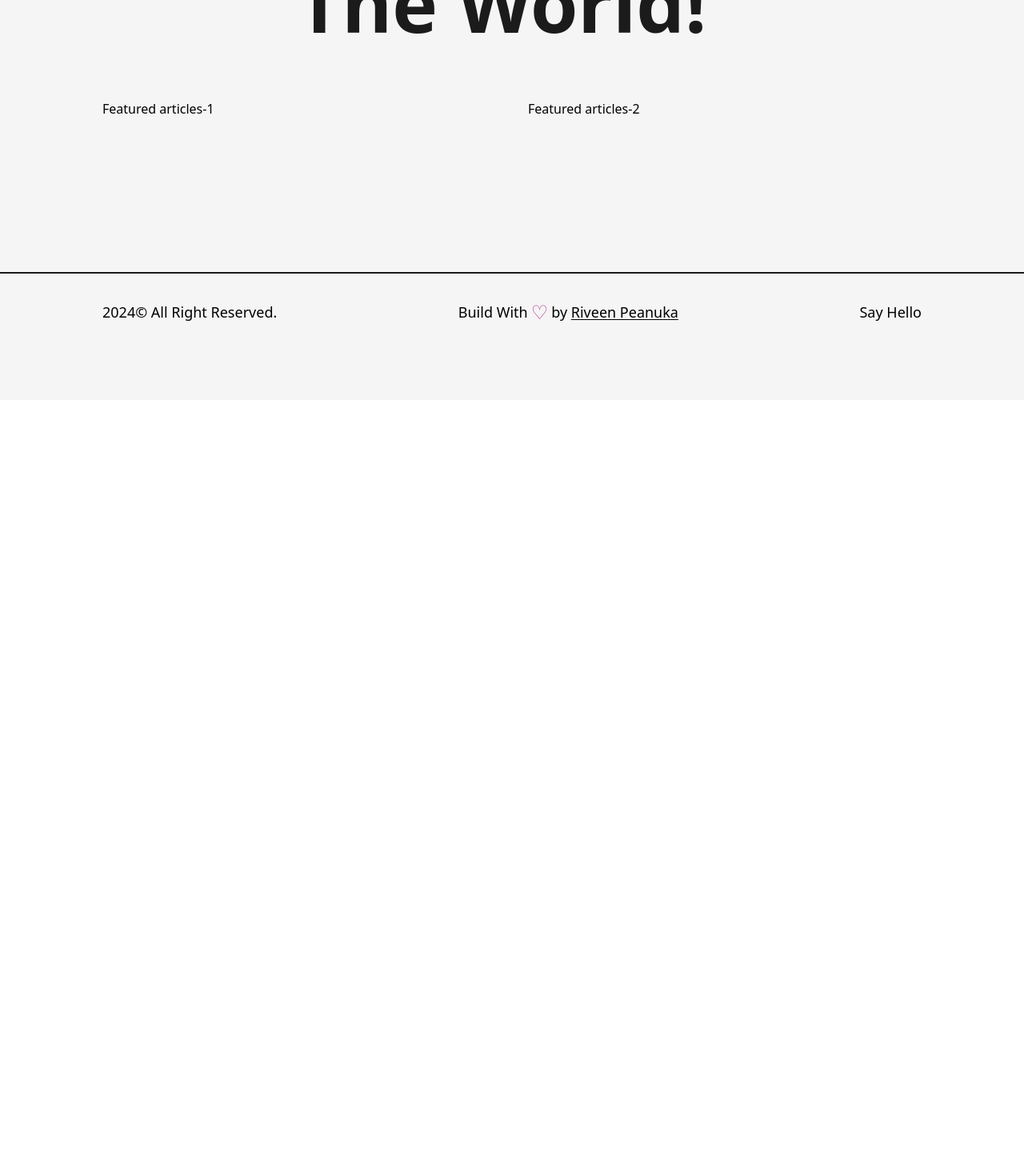
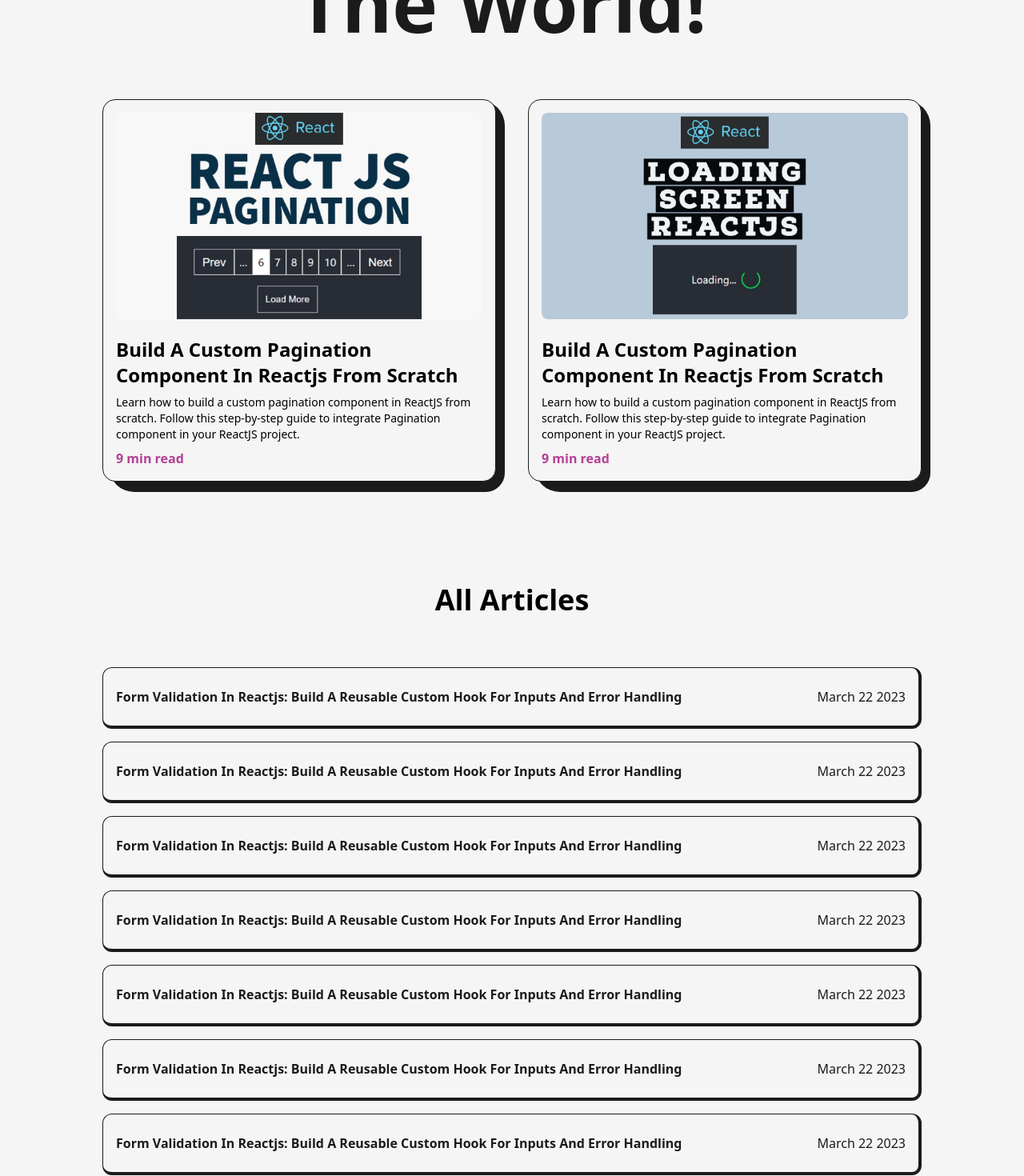
Before and after one commit to spriveen/Portfolio, a Next.js app: page /articles in a window 1280 px wide. Shown: the part 300-1770 px from the top of the page at 80% size. Before the commit the page ends 800 px from the top, so only its background shows below. Built offline with nearby package versions, Linux system fonts and the light colour scheme.

Commit message:
update articles.js

```diff
--- a/src/pages/articles.js
+++ b/src/pages/articles.js
@@ -1,24 +1,54 @@
-import React from 'react'
-import Head from 'next/head'
-import Layout from '@/components/Layout'
-import AnimatedText from '@/components/AnimatedText'
-import Image from 'next/image'
-import Link from 'next/link'
+import React from 'react';
+import Head from 'next/head';
+import Layout from '@/components/Layout';
+import AnimatedText from '@/components/AnimatedText';
+import Image from 'next/image';
+import Link from 'next/link';
+import articles1 from "../../public/images/articles/pagination component in reactjs.jpg";
+import articles2 from "../../public/images/articles/create loading screen in react js.jpg";
+import { motion } from 'framer-motion';
+import articles3 from "../../public/images/articles/create modal component in react using react portals.png";
 
+
+
+const FramerImage = motion(Image);
+
+const Article=({img,date,link,title}) => {
+       return(
+        <li className='relative w-full p-4 py-6 my-4 rounded-xl flex items-center
+        justify-between bg-light text-dark first:mt-0 border border-solid border-dark
+        border-r-4 border-b-4
+        '>
+          <Link href={link} target="_blank">
+          <h2 className="capitalize  text-x1 font-semibold hover:underline">{title}</h2>
+          </Link>
+          <span>{date}</span>
+        </li>
+       )
+}
 
  const FeaturedArticle = ({img,title,time,summary,link})=>{
   return(
-    <li>
+    <li className='relative col-span-1 w-full p-4 bg-light border border-solid border-dark rounded-2xl'>
+      <div className='absolute top-0 -right-3 -z-10 w-[101%] h-[103%] rounded-[2rem] bg-dark
+     rounded-br-3xl
+     '/>
       <Link
         href={link}
         target="_blank"
-        className="w-full cursor-pointer overflow-hidden rounded-lg"
+        className="w-full inline-block cursor-pointer overflow-hidden rounded-lg"
       >
-        <Image src={img} alt={title} className="w-full h-auto" />
+        <FramerImage src={img} alt={title} className="w-full h-auto"
+        whileHover={{scale:1.05}}
+        transtition={{duration:0.2}}
+
+        />
+         </Link>
+      <Link href={link} target='_blank'>
+      <h2 className='capitalize text-2xl font-bold my-2 mt-4 hover:underline'>{title}</h2>
       </Link>
-      <Link href={link} target='_blank'>
-      <h2 className='capitalize text-2xl font-bold my-2'>{title}</h2>
-      </Link>
+      <p className='text-sm mb-2'>{summary}</p>
+      <span className='text-primary font-semibold'>{time}</span>
     </li>
   )
 }
@@ -34,9 +64,69 @@ const articles = () => {
         <Layout className='pt-16'>
             <AnimatedText text="Words Can Change The World!" className='mb-16' />
                 <ul className='grid grid-cols-2 gap-10'>
-                    <li>Featured articles-1</li>
-                    <li>Featured articles-2</li>
+                    <FeaturedArticle
+title="Build A Custom Pagination Component In Reactjs From Scratch"
+summary="Learn how to build a custom pagination component in ReactJS from scratch.
+Follow this step-by-step guide to integrate Pagination component in your ReactJS project."
+time="9 min read"
+link="/"
+img={articles1}
+                     />
+                     <FeaturedArticle
+title="Build A Custom Pagination Component In Reactjs From Scratch"
+summary="Learn how to build a custom pagination component in ReactJS from scratch.
+Follow this step-by-step guide to integrate Pagination component in your ReactJS project."
+time="9 min read"
+link="/"
+img={articles2}
+                     />
                 </ul>
+                <h2 className='font-bold text-4xl w-full text-center my-16 mt-32'>All Articles</h2>
+            <ul>
+               <Article
+               title="Form Validation In Reactjs: Build A Reusable Custom Hook For Inputs And Error Handling"
+               date="March 22 2023"
+               link="/"
+               img={articles3}
+               />
+               <Article
+               title="Form Validation In Reactjs: Build A Reusable Custom Hook For Inputs And Error Handling"
+               date="March 22 2023"
+               link="/"
+               img={articles3}
+               />
+               <Article
+               title="Form Validation In Reactjs: Build A Reusable Custom Hook For Inputs And Error Handling"
+               date="March 22 2023"
+               link="/"
+               img={articles3}
+               />
+               <Article
+               title="Form Validation In Reactjs: Build A Reusable Custom Hook For Inputs And Error Handling"
+               date="March 22 2023"
+               link="/"
+               img={articles3}
+               />
+               <Article
+               title="Form Validation In Reactjs: Build A Reusable Custom Hook For Inputs And Error Handling"
+               date="March 22 2023"
+               link="/"
+               img={articles3}
+               />
+               <Article
+               title="Form Validation In Reactjs: Build A Reusable Custom Hook For Inputs And Error Handling"
+               date="March 22 2023"
+               link="/"
+               img={articles3}
+               />
+               <Article
+               title="Form Validation In Reactjs: Build A Reusable Custom Hook For Inputs And Error Handling"
+               date="March 22 2023"
+               link="/"
+               img={articles3}
+               />
+            </ul>
+
         </Layout>
       </main>
 
--- a/src/pages/project.js
+++ b/src/pages/project.js
@@ -6,6 +6,9 @@ import Link from "next/link";
 import Image from "next/image";
 import { GithubIcon } from "@/components/Icon";
 import project1 from "../../public/images/projects/crypto-screener-cover-image.jpg";
+import { motion } from "framer-motion";
+
+const FramerImage = motion(Image);
 
 const FeaturedProject = ({ type, title, img, link, github, summary }) => {
   return (
@@ -22,7 +25,12 @@ const FeaturedProject = ({ type, title, img, link, github, summary }) => {
         target="_blank"
         className="w-1/2 cursor-pointer overflow-hidden rounded-lg"
       >
-        <Image src={img} alt={title} className="w-full h-auto" />
+        <FramerImage src={img} alt={title} className="w-full h-auto"
+
+
+        whileHover={{scale:1.05}}
+        transtition={{duration:0.2}}
+        />
       </Link>
 
       <div className="w-1/2 flex flex-col items-center justify-between pl-6">
@@ -67,7 +75,10 @@ const Project = ({ title, type, img, link, github }) => {
         target="_blank"
         className="w-full cursor-pointer overflow-hidden rounded-lg"
       >
-        <Image src={img} alt={title} className="w-full h-auto" />
+        <FramerImage src={img} alt={title} className="w-full h-auto"
+        whileHover={{scale:1.05}}
+        transtition={{duration:0.2}}
+        />
       </Link>
 
       <div className="w-full flex flex-col items-center justify-between mt-4">
```
